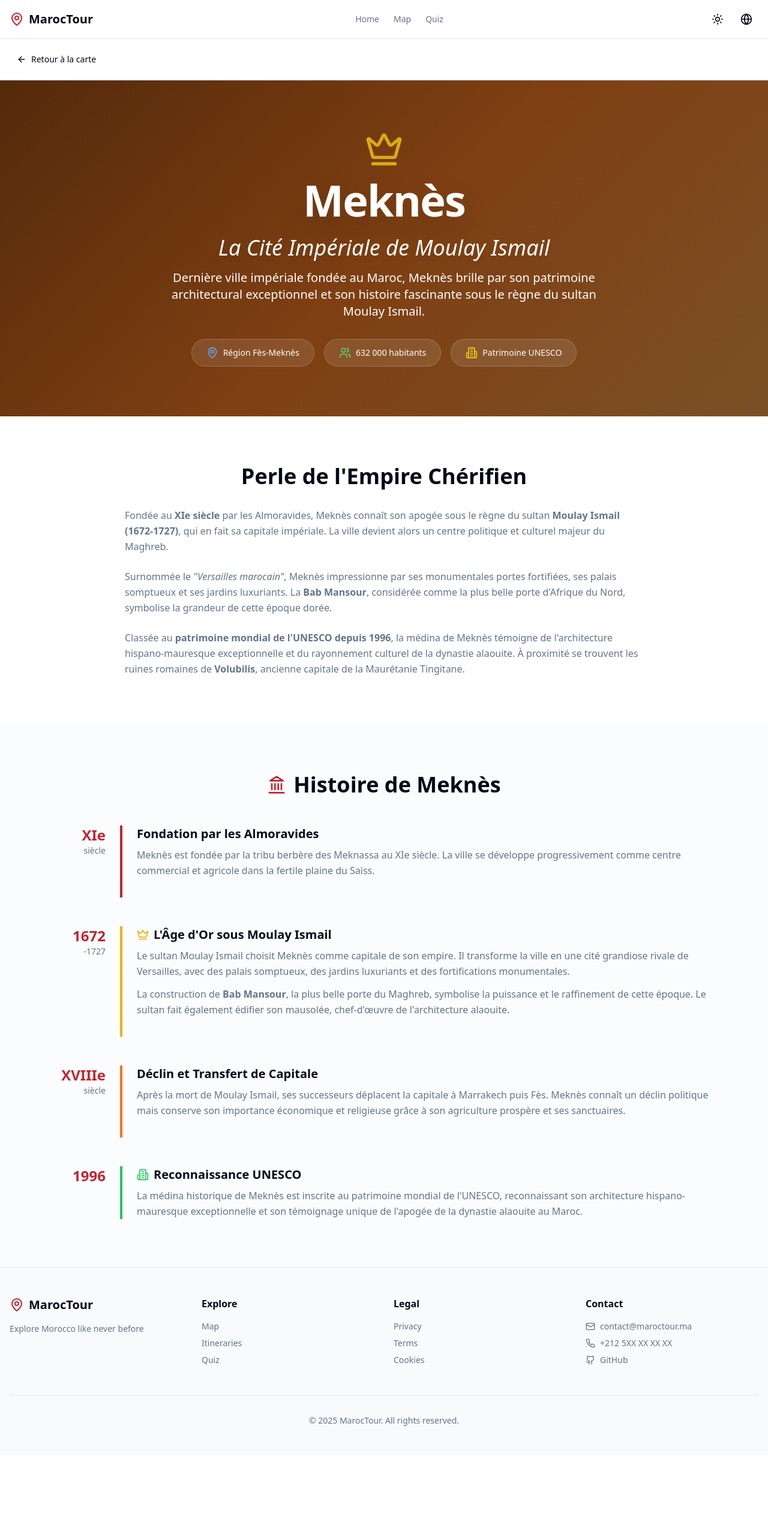
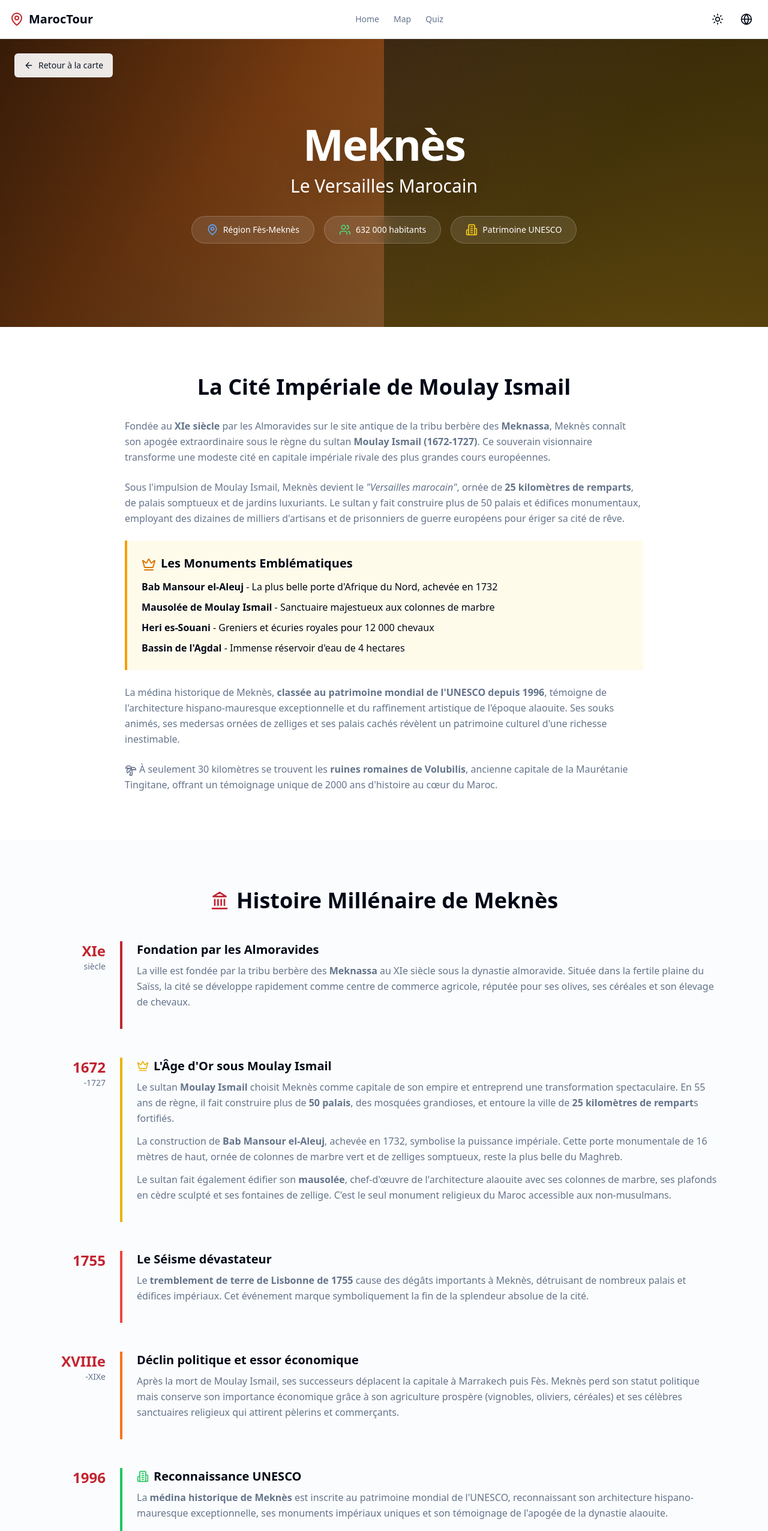
Before and after one commit to amn-sdk/MarocTour, a Next.js app in the folder apps/web/: page /en/city/meknes in a window 1280 px wide. Shown: the top 2552 px of the page at 60% size. Before the commit the page ends 2426 px from the top, so only its background shows below. Built offline with nearby package versions, Linux system fonts and the light colour scheme.

Commit message:
feat(content): enrich Meknès content and restructure hero with split-screen layout

```diff
--- a/apps/web/app/[locale]/city/meknes/meknes-client.tsx
+++ b/apps/web/app/[locale]/city/meknes/meknes-client.tsx
@@ -2,7 +2,7 @@
 
 import { useState, useEffect } from 'react';
 import { Button } from '@/components/ui/button';
-import { ArrowLeft, MapPin, Clock, Users, Building2, Crown, Landmark } from 'lucide-react';
+import { ArrowLeft, MapPin, Users, Building2, Crown, Landmark, Palmtree } from 'lucide-react';
 import Link from 'next/link';
 
 export default function MeknesClient() {
@@ -26,45 +26,35 @@ export default function MeknesClient() {
 
     return (
         <div className="min-h-screen bg-background">
-            {/* Header Navigation */}
-            <div className="border-b bg-background/95 backdrop-blur supports-[backdrop-filter]:bg-background/60 sticky top-0 z-50">
-                <div className="container mx-auto px-4 py-4">
-                    <Link href="/map">
-                        <Button variant="ghost" size="sm" className="gap-2">
-                            <ArrowLeft className="h-4 w-4" />
-                            Retour à la carte
-                        </Button>
-                    </Link>
+            {/* Hero Section - Structure identique à Casablanca */}
+            <section className="relative h-[60vh] flex items-center justify-center overflow-hidden">
+                <div className="absolute inset-0 z-0">
+                    {/* Image de gauche - Bab Mansour (placeholder gradient) */}
+                    <div
+                        className="absolute top-0 left-0 w-1/2 h-full"
+                        style={{
+                            background: 'linear-gradient(135deg, #8B4513 0%, #D2691E 50%, #CD853F 100%)',
+                        }}
+                    />
+
+                    {/* Image de droite - Mausolée Moulay Ismail (placeholder gradient) */}
+                    <div
+                        className="absolute top-0 right-0 w-1/2 h-full"
+                        style={{
+                            background: 'linear-gradient(135deg, #654321 0%, #8B6914 50%, #DAA520 100%)',
+                        }}
+                    />
+
+                    {/* Overlay sombre pour la lisibilité du texte */}
+                    <div className="absolute inset-0 bg-gradient-to-r from-black/60 via-black/40 to-black/60" />
                 </div>
-            </div>
-
-            {/* Hero Section */}
-            <section className="relative h-[70vh] flex items-center justify-center overflow-hidden">
-                <div
-                    className="absolute inset-0 z-0"
-                    style={{
-                        backgroundImage: 'linear-gradient(135deg, #8B4513 0%, #D2691E 50%, #CD853F 100%)',
-                    }}
-                />
-
-                <div className="absolute inset-0 bg-black/40 z-0" />
 
                 <div className="relative z-10 text-center text-white px-4 max-w-5xl">
-                    <div className="mb-4 flex justify-center">
-                        <Crown className="h-16 w-16 text-yellow-400 animate-pulse" />
-                    </div>
-
-                    <h1 className="text-5xl md:text-7xl font-black mb-6 drop-shadow-2xl tracking-tight">
+                    <h1 className="text-5xl md:text-7xl font-black mb-4 drop-shadow-2xl tracking-tight">
                         Meknès
                     </h1>
-
-                    <p className="text-2xl md:text-4xl mb-4 drop-shadow-xl font-light italic">
-                        La Cité Impériale de Moulay Ismail
-                    </p>
-
-                    <p className="text-lg md:text-xl mb-8 max-w-3xl mx-auto leading-relaxed">
-                        Dernière ville impériale fondée au Maroc, Meknès brille par son patrimoine architectural
-                        exceptionnel et son histoire fascinante sous le règne du sultan Moulay Ismail.
+                    <p className="text-xl md:text-3xl mb-8 drop-shadow-xl font-light">
+                        Le Versailles Marocain
                     </p>
 
                     <div className="flex flex-wrap gap-4 justify-center text-sm font-medium">
@@ -82,45 +72,76 @@ export default function MeknesClient() {
                         </div>
                     </div>
                 </div>
+
+                {/* Navigation retour */}
+                <div className="absolute top-6 left-6 z-20">
+                    <Link href="/map">
+                        <Button variant="secondary" className="bg-white/90 backdrop-blur-sm hover:bg-white">
+                            <ArrowLeft className="h-4 w-4 mr-2" />
+                            Retour à la carte
+                        </Button>
+                    </Link>
+                </div>
             </section>
 
-            {/* Presentation Section */}
+            {/* Presentation Section - Contenu enrichi */}
             <section className="py-20 bg-background">
                 <div className="container mx-auto px-4 max-w-4xl">
                     <h2 className="text-3xl md:text-4xl font-bold mb-8 text-center">
-                        Perle de l'Empire Chérifien
+                        La Cité Impériale de Moulay Ismail
                     </h2>
 
                     <div className="prose prose-lg max-w-none space-y-6 text-muted-foreground leading-relaxed">
                         <p>
-                            Fondée au <strong>XIe siècle</strong> par les Almoravides, Meknès connaît son apogée sous le règne du sultan
-                            <strong> Moulay Ismail (1672-1727)</strong>, qui en fait sa capitale impériale. La ville devient alors
-                            un centre politique et culturel majeur du Maghreb.
+                            Fondée au <strong>XIe siècle</strong> par les Almoravides sur le site antique de la tribu berbère
+                            des <strong>Meknassa</strong>, Meknès connaît son apogée extraordinaire sous le règne du sultan
+                            <strong> Moulay Ismail (1672-1727)</strong>. Ce souverain visionnaire transforme une modeste cité
+                            en capitale impériale rivale des plus grandes cours européennes.
                         </p>
 
                         <p>
-                            Surnommée le <em>"Versailles marocain"</em>, Meknès impressionne par ses monumentales portes fortifiées,
-                            ses palais somptueux et ses jardins luxuriants. La <strong>Bab Mansour</strong>, considérée comme la
-                            plus belle porte d'Afrique du Nord, symbolise la grandeur de cette époque dorée.
+                            Sous l'impulsion de Moulay Ismail, Meknès devient le <em>"Versailles marocain"</em>, ornée de
+                            <strong> 25 kilomètres de remparts</strong>, de palais somptueux et de jardins luxuriants.
+                            Le sultan y fait construire plus de 50 palais et édifices monumentaux, employant des dizaines de
+                            milliers d'artisans et de prisonniers de guerre européens pour ériger sa cité de rêve.
+                        </p>
+
+                        <div className="bg-amber-50 border-l-4 border-amber-500 p-6 my-6">
+                            <h3 className="text-xl font-semibold mb-3 text-foreground">
+                                <Crown className="inline h-6 w-6 text-amber-600 mr-2" />
+                                Les Monuments Emblématiques
+                            </h3>
+                            <ul className="space-y-2 text-foreground">
+                                <li><strong>Bab Mansour el-Aleuj</strong> - La plus belle porte d'Afrique du Nord, achevée en 1732</li>
+                                <li><strong>Mausolée de Moulay Ismail</strong> - Sanctuaire majestueux aux colonnes de marbre</li>
+                                <li><strong>Heri es-Souani</strong> - Greniers et écuries royales pour 12 000 chevaux</li>
+                                <li><strong>Bassin de l'Agdal</strong> - Immense réservoir d'eau de 4 hectares</li>
+                            </ul>
+                        </div>
+
+                        <p>
+                            La médina historique de Meknès, <strong>classée au patrimoine mondial de l'UNESCO depuis 1996</strong>,
+                            témoigne de l'architecture hispano-mauresque exceptionnelle et du raffinement artistique de l'époque
+                            alaouite. Ses souks animés, ses medersas ornées de zelliges et ses palais cachés révèlent un patrimoine
+                            culturel d'une richesse inestimable.
                         </p>
 
                         <p>
-                            Classée au <strong>patrimoine mondial de l'UNESCO depuis 1996</strong>, la médina de Meknès témoigne
-                            de l'architecture hispano-mauresque exceptionnelle et du rayonnement culturel de la dynastie alaouite.
-                            À proximité se trouvent les ruines romaines de <strong>Volubilis</strong>, ancienne capitale de la
-                            Maurétanie Tingitane.
+                            <Palmtree className="inline h-5 w-5 mr-1" />
+                            À seulement 30 kilomètres se trouvent les <strong>ruines romaines de Volubilis</strong>, ancienne capitale
+                            de la Maurétanie Tingitane, offrant un témoignage unique de 2000 ans d'histoire au cœur du Maroc.
                         </p>
                     </div>
                 </div>
             </section>
 
-            {/* History Section */}
+            {/* History Section - Timeline enrichie */}
             <section className="py-20 bg-muted/30">
                 <div className="container mx-auto px-4 max-w-6xl">
                     <div className="flex items-center gap-3 mb-12 justify-center">
                         <Landmark className="h-8 w-8 text-primary" />
                         <h2 className="text-3xl md:text-4xl font-bold text-center">
-                            Histoire de Meknès
+                            Histoire Millénaire de Meknès
                         </h2>
                     </div>
 
@@ -134,8 +155,10 @@ export default function MeknesClient() {
                             <div className="flex-1 border-l-4 border-primary pl-6 pb-8">
                                 <h3 className="text-xl font-semibold mb-2">Fondation par les Almoravides</h3>
                                 <p className="text-muted-foreground leading-relaxed">
-                                    Meknès est fondée par la tribu berbère des Meknassa au XIe siècle. La ville se développe
-                                    progressivement comme centre commercial et agricole dans la fertile plaine du Saïss.
+                                    La ville est fondée par la tribu berbère des <strong>Meknassa</strong> au XIe siècle sous
+                                    la dynastie almoravide. Située dans la fertile plaine du Saïss, la cité se développe
+                                    rapidement comme centre de commerce agricole, réputée pour ses olives, ses céréales
+                                    et son élevage de chevaux.
                                 </p>
                             </div>
                         </div>
@@ -152,14 +175,21 @@ export default function MeknesClient() {
                                     L'Âge d'Or sous Moulay Ismail
                                 </h3>
                                 <p className="text-muted-foreground leading-relaxed mb-3">
-                                    Le sultan Moulay Ismail choisit Meknès comme capitale de son empire. Il transforme la ville
-                                    en une cité grandiose rivale de Versailles, avec des palais somptueux, des jardins luxuriants
-                                    et des fortifications monumentales.
+                                    Le sultan <strong>Moulay Ismail</strong> choisit Meknès comme capitale de son empire et
+                                    entreprend une transformation spectaculaire. En 55 ans de règne, il fait construire
+                                    plus de <strong>50 palais</strong>, des mosquées grandioses, et entoure la ville de
+                                    <strong> 25 kilomètres de rempart</strong>s fortifiés.
+                                </p>
+                                <p className="text-muted-foreground leading-relaxed mb-3">
+                                    La construction de <strong>Bab Mansour el-Aleuj</strong>, achevée en 1732, symbolise
+                                    la puissance impériale. Cette porte monumentale de 16 mètres de haut, ornée de colonnes
+                                    de marbre vert et de zelliges somptueux, reste la plus belle du Maghreb.
                                 </p>
                                 <p className="text-muted-foreground leading-relaxed">
-                                    La construction de <strong>Bab Mansour</strong>, la plus belle porte du Maghreb, symbolise
-                                    la puissance et le raffinement de cette époque. Le sultan fait également édifier son mausolée,
-                                    chef-d'œuvre de l'architecture alaouite.
+                                    Le sultan fait également édifier son <strong>mausolée</strong>, chef-d'œuvre de
+                                    l'architecture alaouite avec ses colonnes de marbre, ses plafonds en cèdre sculpté
+                                    et ses fontaines de zellige. C'est le seul monument religieux du Maroc accessible
+                                    aux non-musulmans.
                                 </p>
                             </div>
                         </div>
@@ -167,20 +197,36 @@ export default function MeknesClient() {
                         {/* Timeline Item 3 */}
                         <div className="flex gap-6 items-start">
                             <div className="flex-shrink-0 w-24 text-right">
-                                <span className="text-2xl font-bold text-primary">XVIIIe</span>
-                                <p className="text-sm text-muted-foreground">siècle</p>
+                                <span className="text-2xl font-bold text-primary">1755</span>
                             </div>
-                            <div className="flex-1 border-l-4 border-orange-500 pl-6 pb-8">
-                                <h3 className="text-xl font-semibold mb-2">Déclin et Transfert de Capitale</h3>
+                            <div className="flex-1 border-l-4 border-red-500 pl-6 pb-8">
+                                <h3 className="text-xl font-semibold mb-2">Le Séisme dévastateur</h3>
                                 <p className="text-muted-foreground leading-relaxed">
-                                    Après la mort de Moulay Ismail, ses successeurs déplacent la capitale à Marrakech puis Fès.
-                                    Meknès connaît un déclin politique mais conserve son importance économique et religieuse grâce
-                                    à son agriculture prospère et ses sanctuaires.
+                                    Le <strong>tremblement de terre de Lisbonne de 1755</strong> cause des dégâts importants
+                                    à Meknès, détruisant de nombreux palais et édifices impériaux. Cet événement marque
+                                    symboliquement la fin de la splendeur absolue de la cité.
                                 </p>
                             </div>
                         </div>
 
                         {/* Timeline Item 4 */}
+                        <div className="flex gap-6 items-start">
+                            <div className="flex-shrink-0 w-24 text-right">
+                                <span className="text-2xl font-bold text-primary">XVIIIe</span>
+                                <p className="text-sm text-muted-foreground">-XIXe</p>
+                            </div>
+                            <div className="flex-1 border-l-4 border-orange-500 pl-6 pb-8">
+                                <h3 className="text-xl font-semibold mb-2">Déclin politique et essor économique</h3>
+                                <p className="text-muted-foreground leading-relaxed">
+                                    Après la mort de Moulay Ismail, ses successeurs déplacent la capitale à Marrakech puis Fès.
+                                    Meknès perd son statut politique mais conserve son importance économique grâce à son
+                                    agriculture prospère (vignobles, oliviers, céréales) et ses célèbres sanctuaires religieux
+                                    qui attirent pèlerins et commerçants.
+                                </p>
+                            </div>
+                        </div>
+
+                        {/* Timeline Item 5 */}
                         <div className="flex gap-6 items-start">
                             <div className="flex-shrink-0 w-24 text-right">
                                 <span className="text-2xl font-bold text-primary">1996</span>
@@ -190,10 +236,15 @@ export default function MeknesClient() {
                                     <Building2 className="h-5 w-5 text-green-500" />
                                     Reconnaissance UNESCO
                                 </h3>
+                                <p className="text-muted-foreground leading-relaxed mb-3">
+                                    La <strong>médina historique de Meknès</strong> est inscrite au patrimoine mondial de l'UNESCO,
+                                    reconnaissant son architecture hispano-mauresque exceptionnelle, ses monuments impériaux
+                                    uniques et son témoignage de l'apogée de la dynastie alaouite.
+                                </p>
                                 <p className="text-muted-foreground leading-relaxed">
-                                    La médina historique de Meknès est inscrite au patrimoine mondial de l'UNESCO,
-                                    reconnaissant son architecture hispano-mauresque exceptionnelle et son témoignage unique
-                                    de l'apogée de la dynastie alaouite au Maroc.
+                                    Aujourd'hui, Meknès attire des visiteurs du monde entier, séduits par son authenticité
+                                    préservée, son artisanat traditionnel (dinanderie, tapis, poterie) et sa proximité avec
+                                    les sites archéologiques de Volubilis et Moulay Idriss Zerhoun.
                                 </p>
                             </div>
                         </div>
```
